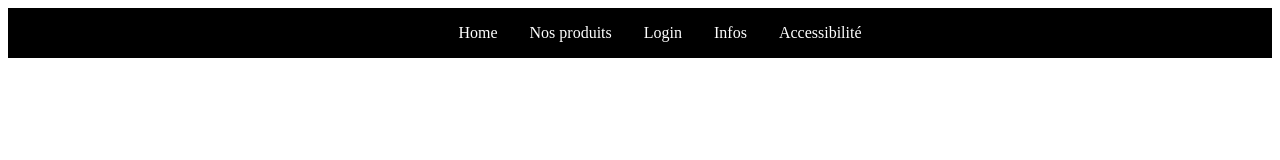
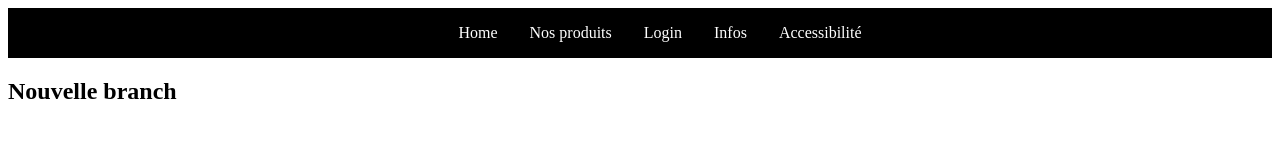
Before and after one commit to Dev-IT-Seb/Projet-Javascript, a plain HTML site: page index.html in a window 1280 px wide. Drawn offline with Linux system fonts and the light colour scheme; files that its build step writes are made by us from their sources.

Commit message:
test:ajout section new-branch Home

```diff
--- a/index.html
+++ b/index.html
@@ -21,6 +21,9 @@
             </nav>
         </header>
         <main>
+            <section class="new-branch" >
+                <h1>Nouvelle branch</h1>
+            </section>
         </main>
         <footer>
         </footer>
```
